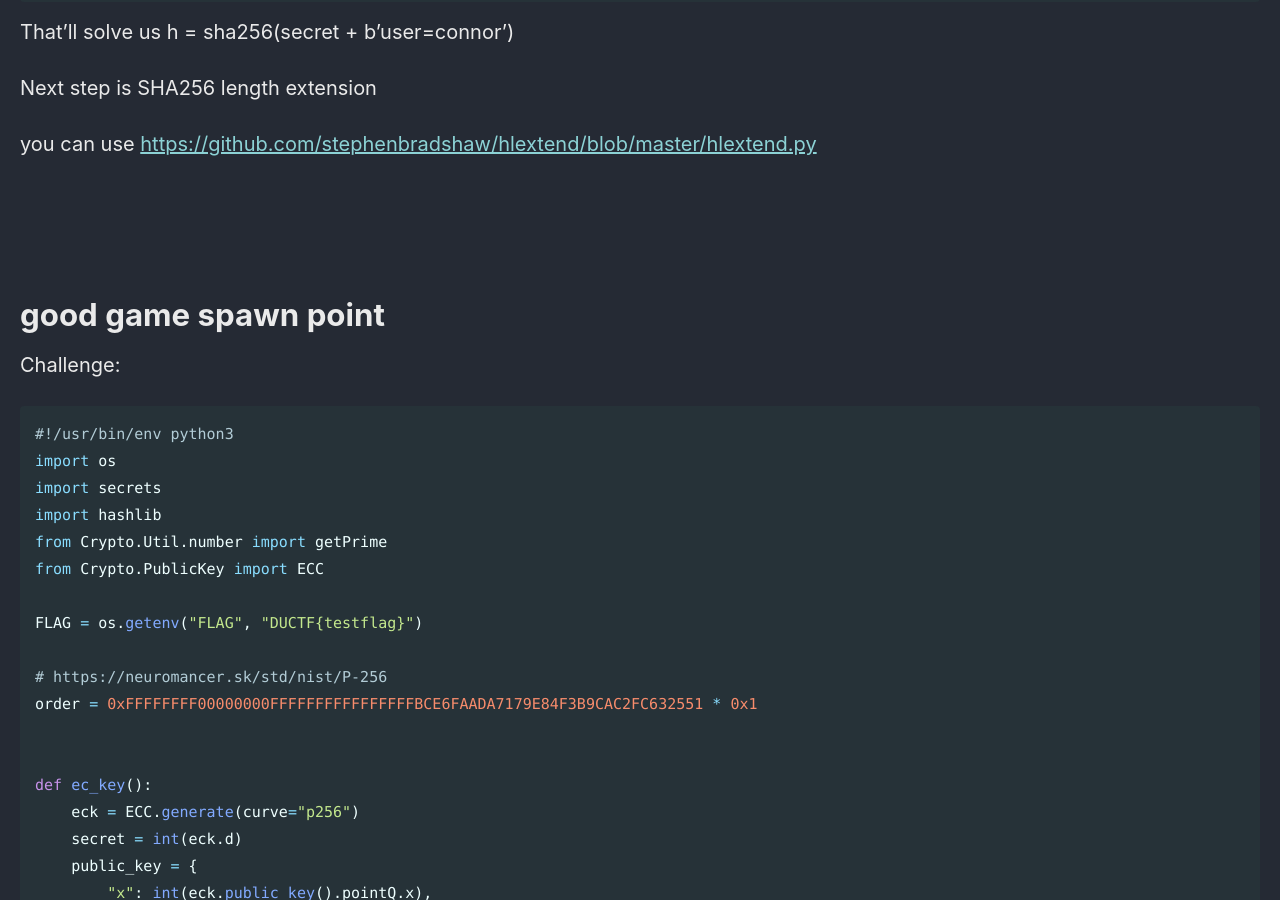
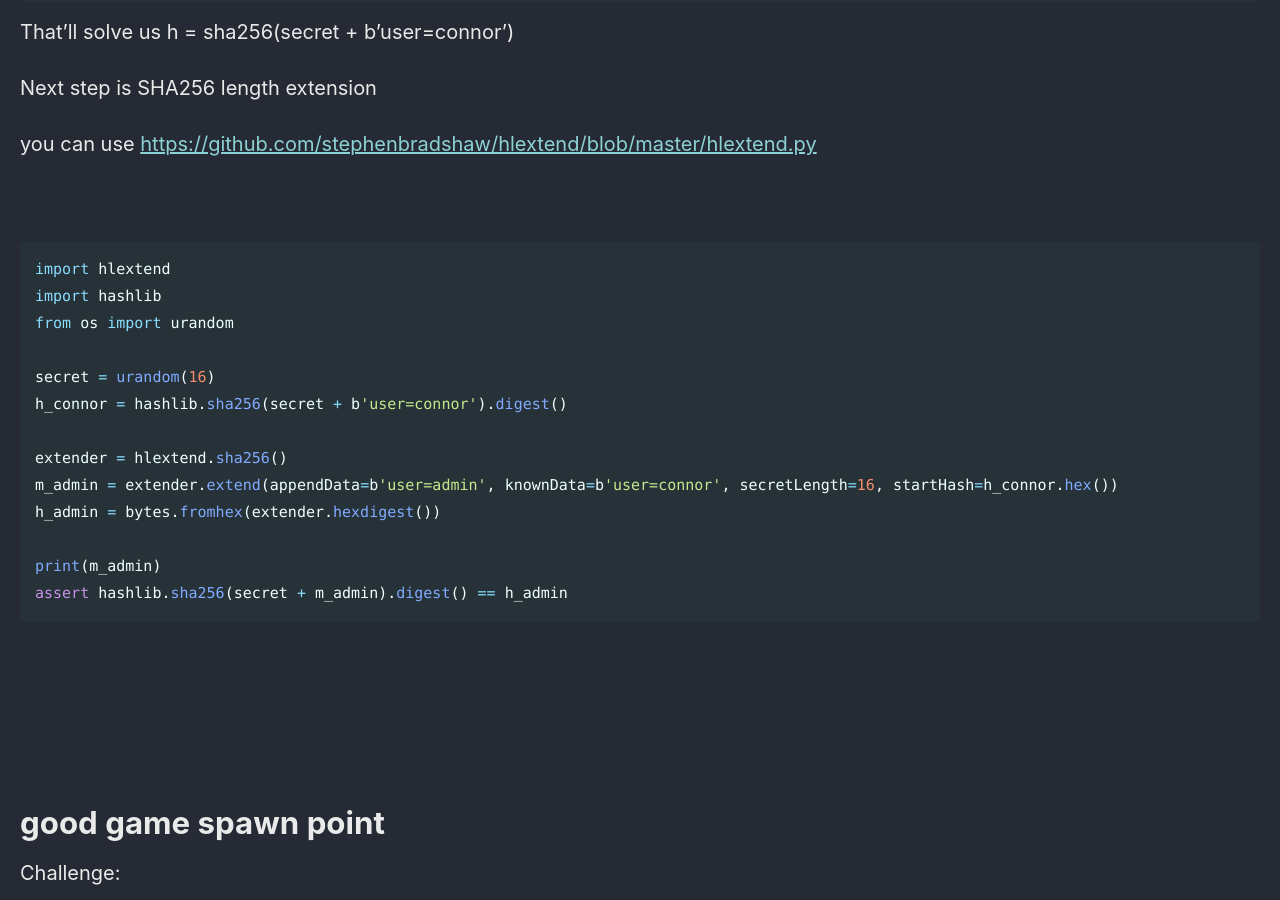
Before and after one commit to Connor-McCartney/Connor-McCartney.github.io, a Jekyll site: the page built from _pages/cryptography/other/DUCTF-2025.md, in a window 1280 px wide and 900 px high, scrolled down 4882 px. Built offline with Jekyll 4.4.1, drawn with Linux system fonts in a browser that asks for light colours; cached includes are drawn as plain includes.

Commit message:
Update DUCTF-2025.md

````diff
--- a/_pages/cryptography/other/DUCTF-2025.md
+++ b/_pages/cryptography/other/DUCTF-2025.md
@@ -189,6 +189,25 @@ Next step is SHA256 length extension
 
 you can use <https://github.com/stephenbradshaw/hlextend/blob/master/hlextend.py>
 
+<br>
+
+```python
+import hlextend
+import hashlib
+from os import urandom
+
+secret = urandom(16)
+h_connor = hashlib.sha256(secret + b'user=connor').digest()
+
+extender = hlextend.sha256()
+m_admin = extender.extend(appendData=b'user=admin', knownData=b'user=connor', secretLength=16, startHash=h_connor.hex())
+h_admin = bytes.fromhex(extender.hexdigest())
+
+print(m_admin)
+assert hashlib.sha256(secret + m_admin).digest() == h_admin
+```
+
+<br>
 
 <br>
 
````
